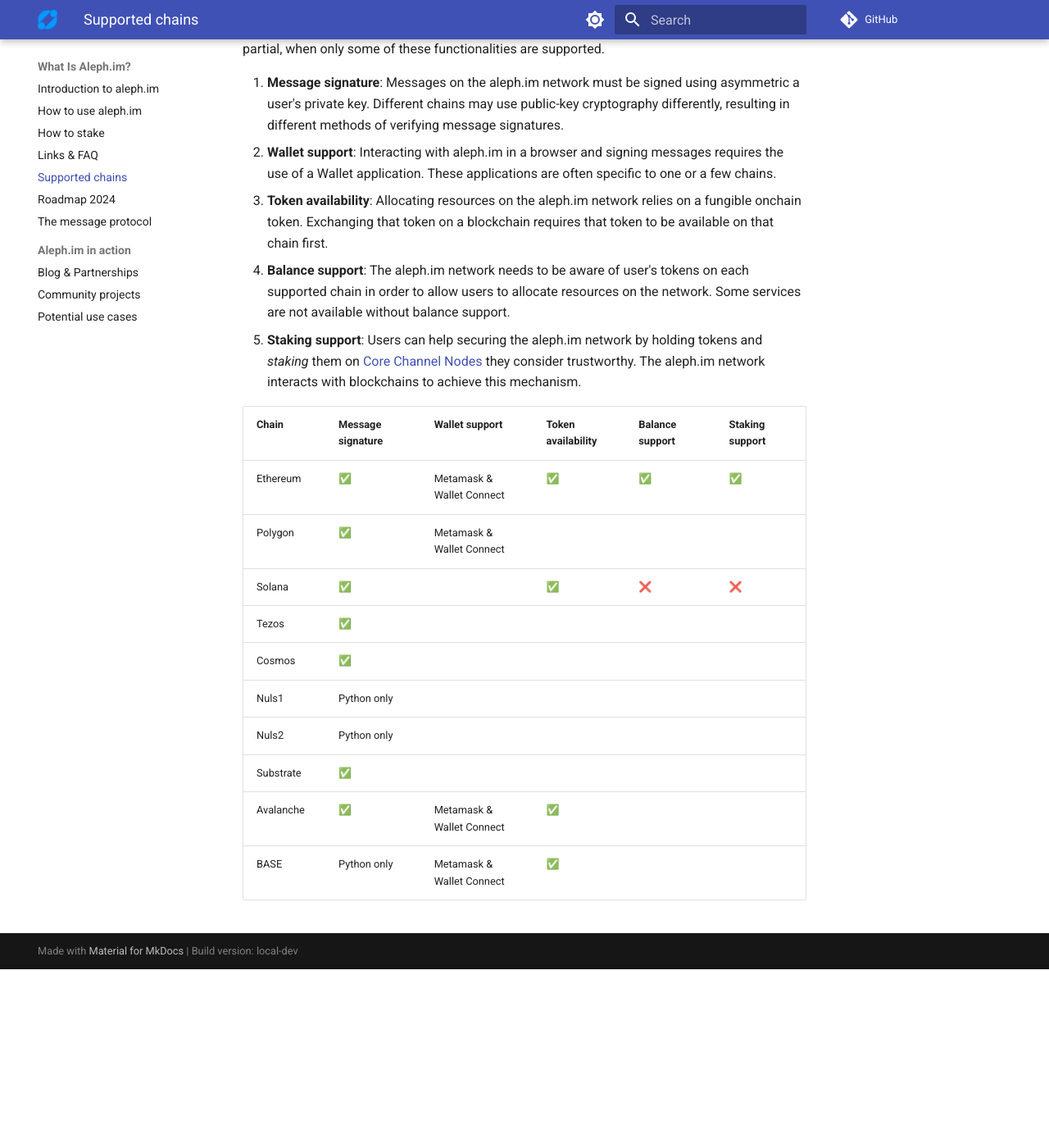
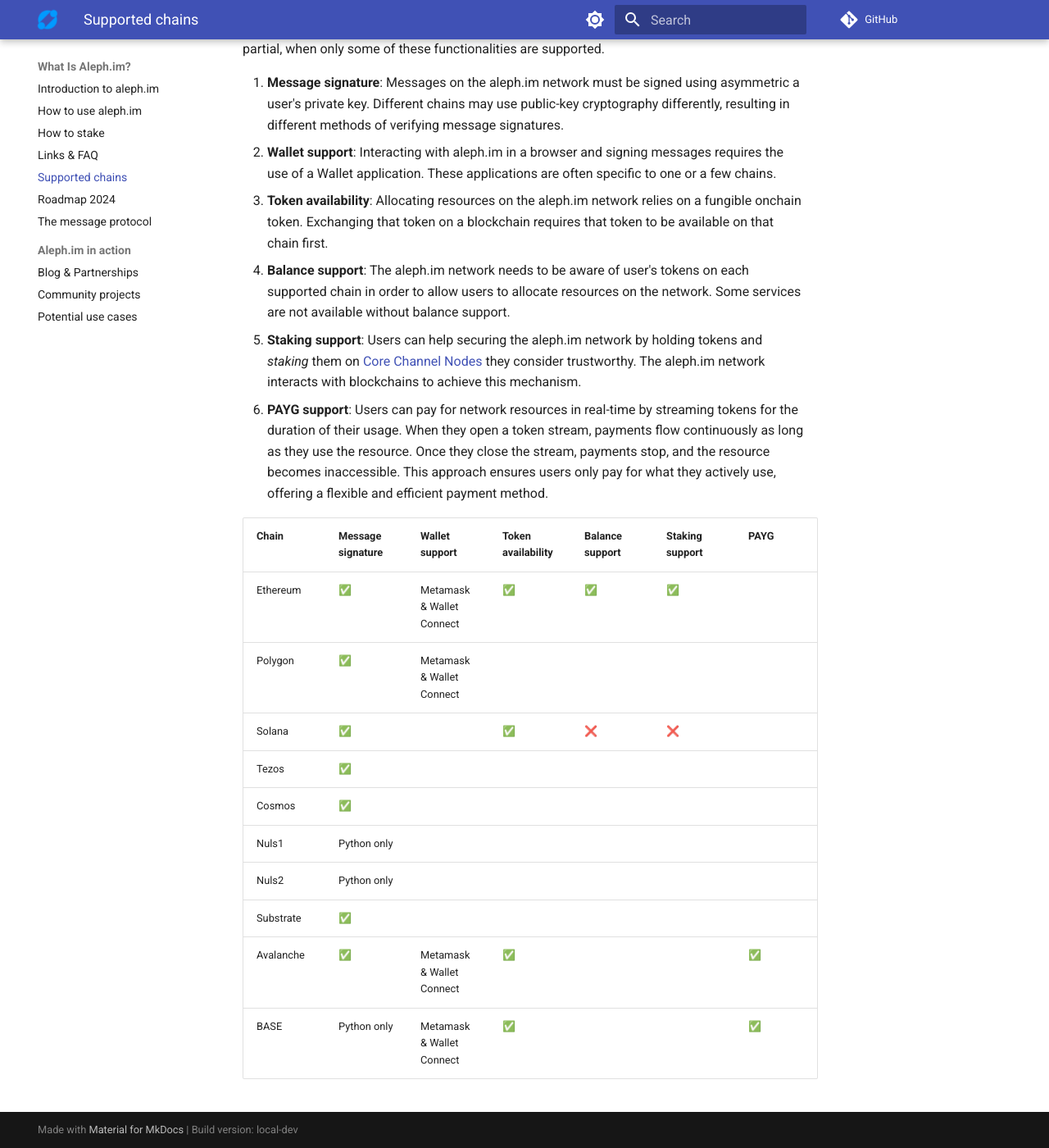
Before and after one commit to aleph-im/aleph-docs, an MkDocs documentation site: the page built from docs/protocol/chains.md, in a window 1280 px wide and 1400 px high, scrolled down 248 px. Shown: the whole window at 82% size. Built offline with MkDocs 1.6.1 and Material for MkDocs 9.7.7, drawn with Linux system fonts in a browser that asks for light colours; plug-ins that fetch from the network failed and are left out; comment, search, counter and statistics services are not loaded; before the commit the page ends 1430 px from its top, so only the background shows below that.

Commit message:
Add PAYG column

```diff
--- a/docs/protocol/chains.md
+++ b/docs/protocol/chains.md
@@ -23,17 +23,21 @@
    Users can help securing the aleph.im network by holding tokens and _staking_ them on
    [Core Channel Nodes](../nodes/core/index.md) they consider trustworthy. The aleph.im network
    interacts with blockchains to achieve this mechanism.
+6. **PAYG support**:
+   Users can pay for network resources in real-time by streaming tokens for the duration of their usage. When they open
+   a token stream, payments flow continuously as long as they use the resource. Once they close the stream, payments
+   stop, and the resource becomes inaccessible. This approach ensures users only pay for what they actively use,
+   offering a flexible and efficient payment method.
 
-
-| Chain     | Message signature | Wallet support | Token availability | Balance support | Staking support |
-|-----------|-------------------|----------------|--------------------|-----------------|-----------------|
-| Ethereum  | ✅                 | Metamask & Wallet Connect      | ✅                 | ✅              | ✅               |
-| Polygon   | ✅                 | Metamask & Wallet Connect       |                    |                |                 |
-| Solana    | ✅                 |                | ✅                  | ❌             | ❌               |
-| Tezos     | ✅                 |                |                    |                |                 |
-| Cosmos    | ✅                 |                |                    |                |                 |
-| Nuls1     | Python only       |                |                    |                 |                 |
-| Nuls2     | Python only       |                |                    |                 |                 |
-| Substrate | ✅                 |                |                    |                |                 |
-| Avalanche | ✅                 | Metamask & Wallet Connect               |   ✅                 |                 |                 |
-| BASE      | Python only       | Metamask & Wallet Connect               |   ✅                 |                 |                 |
+| Chain     | Message signature | Wallet support            | Token availability | Balance support | Staking support | PAYG |
+|-----------|-------------------|---------------------------|--------------------|-----------------|-----------------|------|
+| Ethereum  | ✅                 | Metamask & Wallet Connect | ✅                  | ✅               | ✅               |      |
+| Polygon   | ✅                 | Metamask & Wallet Connect |                    |                 |                 |      |
+| Solana    | ✅                 |                           | ✅                  | ❌               | ❌               |      |
+| Tezos     | ✅                 |                           |                    |                 |                 |      |
+| Cosmos    | ✅                 |                           |                    |                 |                 |      |
+| Nuls1     | Python only       |                           |                    |                 |                 |      |
+| Nuls2     | Python only       |                           |                    |                 |                 |      |
+| Substrate | ✅                 |                           |                    |                 |                 |      |
+| Avalanche | ✅                 | Metamask & Wallet Connect | ✅                  |                 |                 | ✅    |
+| BASE      | Python only       | Metamask & Wallet Connect | ✅                  |                 |                 | ✅    |
```
